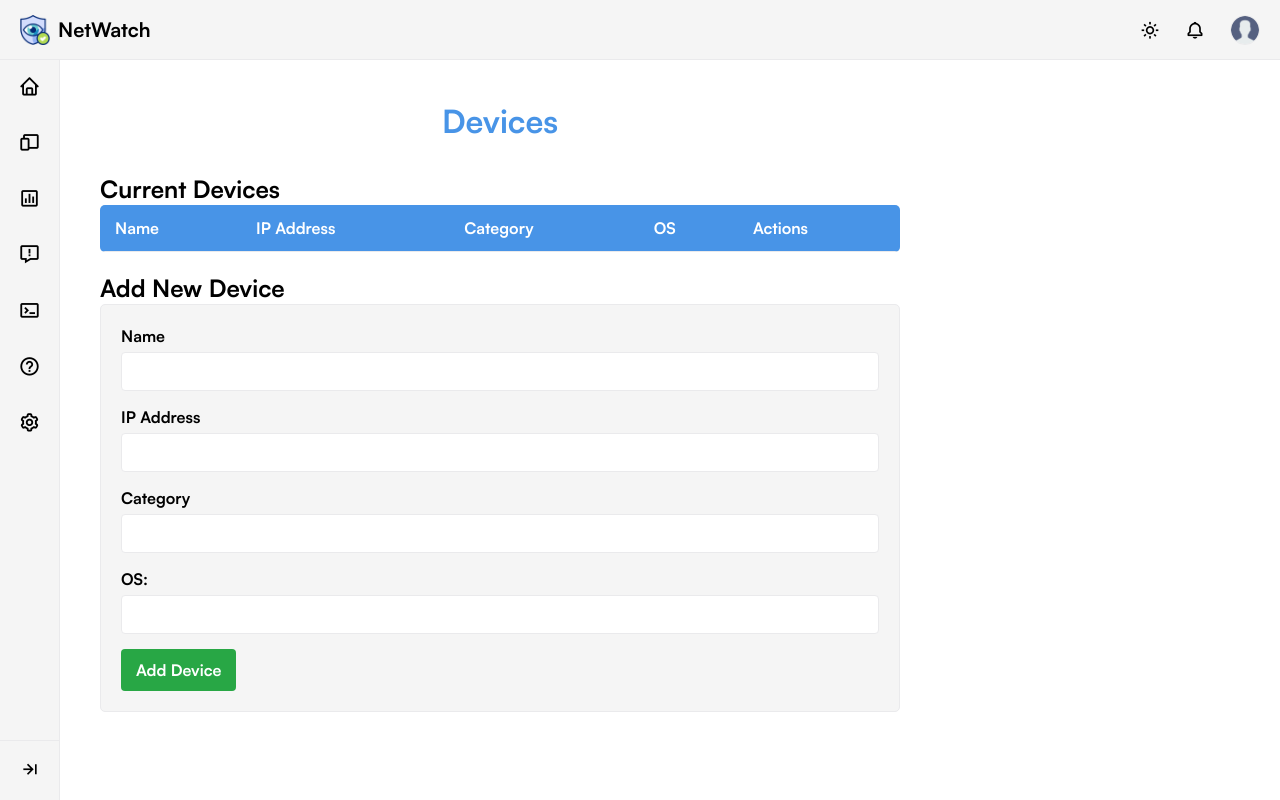
After one commit to lama-development/netwatch, a FastAPI app: template src/app/templates/devices.html in a window 1280 px wide. The commit adds this page. Run offline with FastAPI, Linux system fonts and the light colour scheme; the template is opened without the code that fills it, so the values that code supplies are empty; parts of the project's set-up code (start-up, migrations or seed data) failed here and were passed over.

Commit message:
Added SQLite database, devices page + logic

```diff
--- a/requirements.txt
+++ b/requirements.txt
@@ -9,6 +9,7 @@ docopt==0.6.2
 email_validator==2.2.0
 fastapi==0.115.8
 fastapi-cli==0.0.7
+greenlet==3.1.1
 h11==0.14.0
 httpcore==1.0.7
 httptools==0.6.4
@@ -32,6 +33,7 @@ rich-toolkit==0.13.2
 setuptools==75.8.0
 shellingham==1.5.4
 sniffio==1.3.1
+SQLAlchemy==2.0.38
 starlette==0.45.3
 typer==0.15.1
 typing_extensions==4.12.2
--- a/src/api/main.py
+++ b/src/api/main.py
@@ -1,16 +1,32 @@
-# /src/api/main.py
+# src/api/main.py
 
 import os, sys, json, logging, threading, time, asyncio
-from fastapi import FastAPI, Request
+from fastapi import FastAPI, Request, Depends
 from contextlib import asynccontextmanager
 from pydantic import BaseModel
 from fastapi.responses import StreamingResponse, HTMLResponse
 from fastapi.templating import Jinja2Templates
 from fastapi.staticfiles import StaticFiles
+from sqlalchemy.orm import Session
 
 # Add the src directory to sys.path explicitly
 sys.path.append(os.getenv("PYTHONPATH", "src"))
 from app.monitor import start_monitor, stop_monitor, load_settings
+from app.db.database import SessionLocal, engine, Base
+from app.db import models, crud
+
+class Settings(BaseModel):
+    ping_timeout: int
+    log_level: str
+    check_interval: int
+    retry_interval: int
+    max_retries: int
+
+class DeviceCreate(BaseModel):
+    name: str
+    ip_address: str
+    category: str
+    os: str
 
 # Paths
 log_path = os.path.join("logs", "netwatch.log")
@@ -75,9 +91,18 @@ async def tail_log(file_path: str):
             else:
                 await asyncio.sleep(0.1)  # Wait for new lines
 
+def get_db():
+    db = SessionLocal()
+    try:
+        yield db
+    finally:
+        db.close()
+
+
 # Create an async context manager for lifespan
 @asynccontextmanager
 async def lifespan(app: FastAPI):
+    Base.metadata.create_all(bind=engine)
     setup_logger()
     # Startup logic
     thread = threading.Thread(target=start_monitor, daemon=True)
@@ -98,6 +123,7 @@ app = FastAPI(lifespan=lifespan)
 # Serve static files from the 'assets' directory
 app.mount("/static", StaticFiles(directory="src/assets"), name="static")
 
+''' ----- Components ----- '''
 @app.get("/navbar")
 async def get_navbar(request: Request):
     return templates.TemplateResponse("navbar.html", {"request": request})
@@ -106,14 +132,14 @@ async def get_navbar(request: Request):
 async def get_sidebar(request: Request):
     return templates.TemplateResponse("sidebar.html", {"request": request})
 
+''' ----- Pages ----- '''
 @app.get("/")
 def get_root(request: Request):
     return templates.TemplateResponse("index.html", {"request": request})
 
-@app.get("/devices")
-def get_devices():
-    devices = read_devices()
-    return {"devices": devices}
+@app.get("/devices", response_class=HTMLResponse)
+def devices_page(request: Request):
+    return templates.TemplateResponse("devices.html", {"request": request})
 
 @app.get("/logs")
 async def get_logs(request: Request):
@@ -123,17 +149,11 @@ async def get_logs(request: Request):
 async def get_stream():
     return StreamingResponse(tail_log(log_path), media_type="text/event-stream")
 
-class Settings(BaseModel):
-    ping_timeout: int
-    log_level: str
-    check_interval: int
-    retry_interval: int
-    max_retries: int
-
 @app.get("/settings")
 async def get_settings(request: Request):
     return templates.TemplateResponse("settings.html", {"request": request})
 
+''' ----- API Endpoints ----- '''
 @app.get("/api/settings")
 async def get_api_settings():
     with open(settings_path, "r") as f:
@@ -145,3 +165,28 @@ async def update_api_settings(settings: Settings):
     with open(settings_path, "w") as f:
         json.dump(settings.dict(), f, indent=4)
     return {"message": "Impostazioni aggiornate con successo"}
+
+@app.get("/api/devices")
+def get_devices(db: Session = Depends(get_db)):
+    devices = crud.get_devices(db)
+    return {"devices": devices}
+
+@app.post("/api/devices")
+def create_device(device: DeviceCreate, db: Session = Depends(get_db)):
+    return crud.create_device(db, device.name, device.ip_address, device.category, device.os)
+
+@app.delete("/api/devices/{device_id}")
+def delete_device(device_id: int, db: Session = Depends(get_db)):
+    device = crud.get_device(db, device_id)
+    if not device:
+        raise HTTPException(status_code=404, detail="Device not found")
+    crud.delete_device(db, device)
+    return {"message": "Device removed successfully"}
+
+@app.put("/api/devices/{device_id}")
+def update_device(device_id: int, device: DeviceCreate, db: Session = Depends(get_db)):
+    db_device = crud.get_device(db, device_id)
+    if not db_device:
+        raise HTTPException(status_code=404, detail="Device not found")
+    updated_device = crud.update_device(db, device_id, device)
+    return updated_device
--- /dev/null
+++ b/src/app/templates/devices.html
@@ -0,0 +1,75 @@
+<!DOCTYPE html>
+<html lang="en">
+
+<head>
+    <meta charset="UTF-8">
+    <meta name="viewport" content="width=device-width, initial-scale=1.0">
+    <title>Devices - NetWatch</title>
+    <!-- Favicon -->
+    <link rel="icon" type="image/x-icon" href="/static/favicon.ico">
+    <!-- CSS -->
+    <link rel="stylesheet" href="/static/css/devices.css">
+    <!-- Icons -->
+    <link rel="stylesheet" href="https://unpkg.com/boxicons@2.1.4/css/boxicons.min.css">
+    <!-- JavaScript -->
+    <script src="/static/js/sidebar.js" defer></script>
+    <script src="/static/js/navbar.js" defer></script>
+</head>
+
+<body>
+    <!-- Navbar -->
+    <div id="navbar-component"></div>
+    <!-- Sidebar -->
+    <div id="sidebar-component"></div>
+    <main>
+        <header>
+            <h1>Devices</h1>
+        </header>
+        <!-- Section to display current devices -->
+        <section id="device-list">
+            <h2>Current Devices</h2>
+            <table>
+                <thead>
+                    <tr>
+                        <th>Name</th>
+                        <th>IP Address</th>
+                        <th>Category</th>
+                        <th>OS</th>
+                        <th>Actions</th>
+                    </tr>
+                </thead>
+                <tbody id="devices-table-body">
+                    <!-- Device rows will be inserted here via JavaScript -->
+                </tbody>
+            </table>
+        </section>
+
+        <!-- Section to add a new device -->
+        <section id="add-device">
+            <h2>Add New Device</h2>
+            <form id="add-device-form">
+                <div class="form-group">
+                    <label for="name">Name</label>
+                    <input type="text" id="name" name="name" required>
+                </div>
+                <div class="form-group">
+                    <label for="ip_address">IP Address</label>
+                    <input type="text" id="ip_address" name="ip_address" required>
+                </div>
+                <div class="form-group">
+                    <label for="category">Category</label>
+                    <input type="text" id="category" name="category">
+                </div>
+                <div class="form-group">
+                    <label for="os">OS:</label>
+                    <input type="text" id="os" name="os">
+                </div>
+                <button type="submit">Add Device</button>
+            </form>
+        </section>
+    </main>
+    </main>
+    <script src="/static/js/devices.js"></script>
+</body>
+
+</html>
--- /dev/null
+++ b/src/assets/css/devices.css
@@ -0,0 +1,163 @@
+/* src/assets/css/devices.css */
+
+@import "navbar.css";
+@import "sidebar.css";
+
+* {
+    box-sizing: border-box;
+    margin: 0;
+    padding: 0;
+}
+
+body {
+    background-color: var(--color-bg);
+}
+
+main {
+    margin-top: calc(var(--navbar-height) + 40px);
+    margin-left: calc(var(--sidebar-width-collapsed) + 40px);
+    max-width: 800px;
+}
+
+header {
+    text-align: center;
+    margin-bottom: 30px;
+}
+
+header h1 {
+    font-size: 2em;
+    color: var(--color-accent);
+}
+
+h2 {
+    color: var(--color-text);
+}
+
+table {
+    background: var(--color-navbar);
+    color: var(--color-text);
+    width: 100%;
+    border-collapse: collapse;
+    margin-bottom: 20px;
+    border-radius: 5px;
+    overflow: hidden;
+}
+
+table thead {
+    background-color: var(--color-accent);
+    color: var(--color-pure);
+}
+
+table th,
+table td {
+    padding: 12px 15px;
+    text-align: left;
+    border-bottom: 1px solid var(--color-hover);
+}
+
+table tr:nth-child(even) {
+    background-color: var(--color-navbar);
+}
+
+/* Action Buttons */
+.action-buttons {
+    display: flex;
+    gap: 10px;
+}
+
+.action-buttons button {
+    padding: 5px 10px;
+    border: none;
+    border-radius: 4px;
+    cursor: pointer;
+    font-size: 0.9em;
+    transition: background-color 0.3s ease;
+}
+
+.action-buttons .edit-button {
+    background-color: #ffc107;
+    color: var(--color-pure);
+    font-weight: var(--font-semibold);
+}
+
+.action-buttons .delete-button {
+    background-color: #dc3545;
+    color: var(--color-pure);
+    font-weight: var(--font-semibold);
+}
+
+.action-buttons .edit-button:hover {
+    background-color: #e0a800;
+}
+
+.action-buttons .delete-button:hover {
+    background-color: #c82333;
+}
+
+/* Form styling */
+form {
+    background: var(--color-navbar);
+    border: 1px solid var(--color-hover);
+    padding: 20px;
+    border-radius: 5px;
+}
+
+form .form-group {
+    margin-bottom: 15px;
+}
+
+form label {
+    color: var(--color-text);
+    display: block;
+    margin-bottom: 5px;
+    font-weight: bold;
+}
+
+form input,
+form select {
+    background-color: var(--color-bg);
+    color: var(--color-text);
+    border: 1px solid var(--color-hover);
+    width: 100%;
+    padding: 10px;
+    border-radius: 4px;
+}
+
+form input:focus,
+form select:focus {
+    outline: none;
+    border-color: var(--color-accent);
+}
+
+form button {
+    background-color: #28a745;
+    color: var(--color-pure);
+    font-weight: var(--font-semibold);
+    border: none;
+    padding: 10px 15px;
+    border-radius: 4px;
+    cursor: pointer;
+    font-size: 1em;
+    transition: background-color 0.3s ease;
+}
+
+form button:hover {
+    background-color: #218838;
+}
+
+@media screen and (max-width: 768px) {
+    main {
+        margin-left: var(--sidebar-width-collapsed);
+        transition: filter 0.3s ease;
+    }
+
+    .mobile-overlay {
+        background: var(--color-overlay);
+        position: fixed;
+        top: 0;
+        left: 0;
+        width: 100%;
+        height: 100%;
+        z-index: 8;
+    }
+}
--- a/src/assets/css/settings.css
+++ b/src/assets/css/settings.css
@@ -130,6 +130,7 @@ main>button:hover {
 
 .popup {
     background-color: #28a745;
+    border: 1px solid #208437;
     color: var(--color-pure);
     font-weight: var(--font-semibold);
     position: fixed;
--- /dev/null
+++ b/src/assets/js/devices.js
@@ -0,0 +1,126 @@
+// src/assets/js/devices.js
+
+document.addEventListener("DOMContentLoaded", function () {
+
+    async function fetchDevices() {
+        try {
+            const response = await fetch("/api/devices");
+            const data = await response.json();
+            const devices = data.devices;
+            const tableBody = document.getElementById("devices-table-body");
+            tableBody.innerHTML = ""; // Clear previous rows
+
+            devices.forEach(device => {
+                const row = document.createElement("tr");
+
+            row.innerHTML = `
+            <td>${device.name}</td>
+            <td>${device.ip_address}</td>
+            <td>${device.category}</td>
+            <td>${device.os}</td>
+            <td>
+                <div class="action-buttons">
+                <button class="edit-button">Edit</button>
+                <button class="delete-button">Delete</button>
+                </div>
+            </td>
+            `;
+
+                // Add event listeners for the buttons
+                const editBtn = row.querySelector(".edit-button");
+                editBtn.addEventListener("click", () => editDevice(device));
+
+                const deleteBtn = row.querySelector(".delete-button");
+                deleteBtn.addEventListener("click", () => deleteDevice(device.id));
+
+                tableBody.appendChild(row);
+            });
+        } catch (error) {
+            console.error("Error fetching devices:", error);
+        }
+    }
+
+    async function deleteDevice(deviceId) {
+        if (confirm("Are you sure you want to delete this device?")) {
+            try {
+                const response = await fetch(`/api/devices/${deviceId}`, {
+                    method: "DELETE",
+                });
+                if (response.ok) {
+                    fetchDevices(); // Refresh list
+                } else {
+                    alert("Failed to delete device.");
+                }
+            } catch (error) {
+                console.error("Error deleting device:", error);
+            }
+        }
+    }
+
+    async function editDevice(device) {
+        // Simple prompts for new values (you can enhance this with a modal form)
+        const newName = prompt("Enter new name:", device.name);
+        if (newName === null) return;
+        const newIp = prompt("Enter new IP Address:", device.ip_address);
+        if (newIp === null) return;
+        const newCategory = prompt("Enter new category:", device.category);
+        if (newCategory === null) return;
+        const newOS = prompt("Enter new OS:", device.os);
+        if (newOS === null) return;
+
+        const updatedDevice = {
+            name: newName,
+            ip_address: newIp,
+            category: newCategory,
+            os: newOS
+        };
+
+        try {
+            const response = await fetch(`/api/devices/${device.id}`, {
+                method: "PUT",
+                headers: { "Content-Type": "application/json" },
+                body: JSON.stringify(updatedDevice)
+            });
+            if (response.ok) {
+                fetchDevices();
+            } else {
+                alert("Failed to update device.");
+            }
+        } catch (error) {
+            console.error("Error updating device:", error);
+        }
+    }
+
+    // Handle add-device form submission
+    const form = document.getElementById("add-device-form");
+    form.addEventListener("submit", async function (e) {
+        e.preventDefault();
+        const formData = new FormData(form);
+        const device = {
+            name: formData.get("name"),
+            ip_address: formData.get("ip_address"),
+            category: formData.get("category") || "",
+            os: formData.get("os") || ""
+        };
+
+        try {
+            const response = await fetch("/api/devices", {
+                method: "POST",
+                headers: { "Content-Type": "application/json" },
+                body: JSON.stringify(device)
+            });
+            if (response.ok) {
+                form.reset();
+                fetchDevices();
+            } else {
+                alert("Error adding device.");
+            }
+        } catch (error) {
+            console.error("Error adding device:", error);
+            alert("Error adding device.");
+        }
+    });
+
+    // Initial fetch
+    fetchDevices();
+});
```
Also changed, not shown: src/app/db/crud.py (added, +32 -0 lines), src/app/db/database.py (added, +13 -0 lines), src/app/db/models.py (added, +13 -0 lines), src/app/monitor.py (+23 -9 lines), src/app/templates/settings.html (+5 -13 lines), netwatch.db (added).
